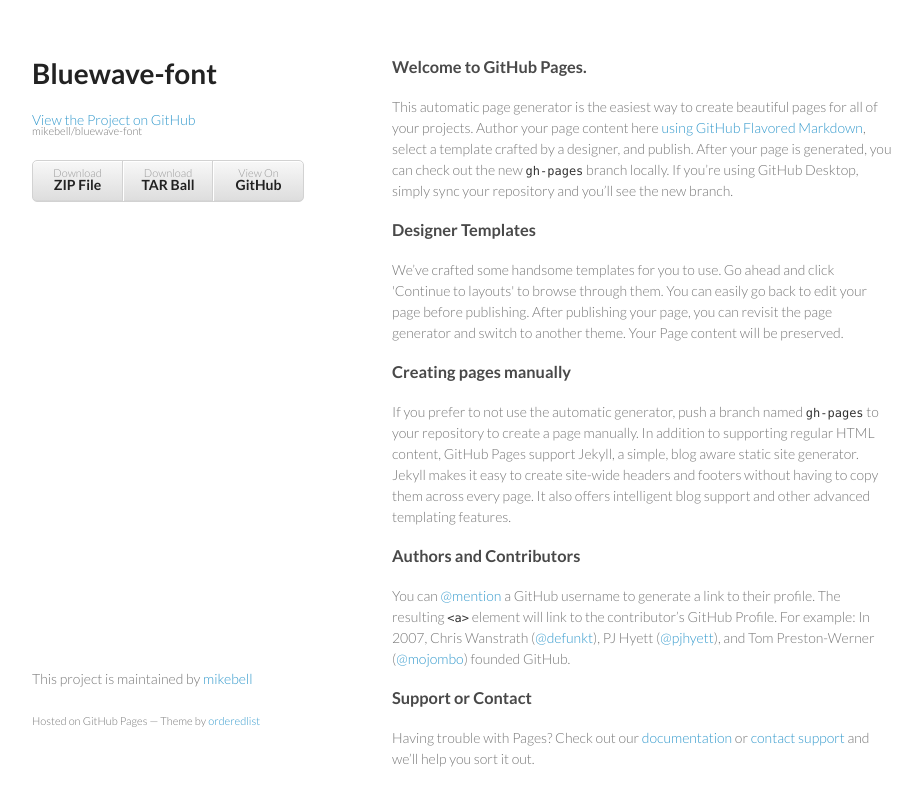
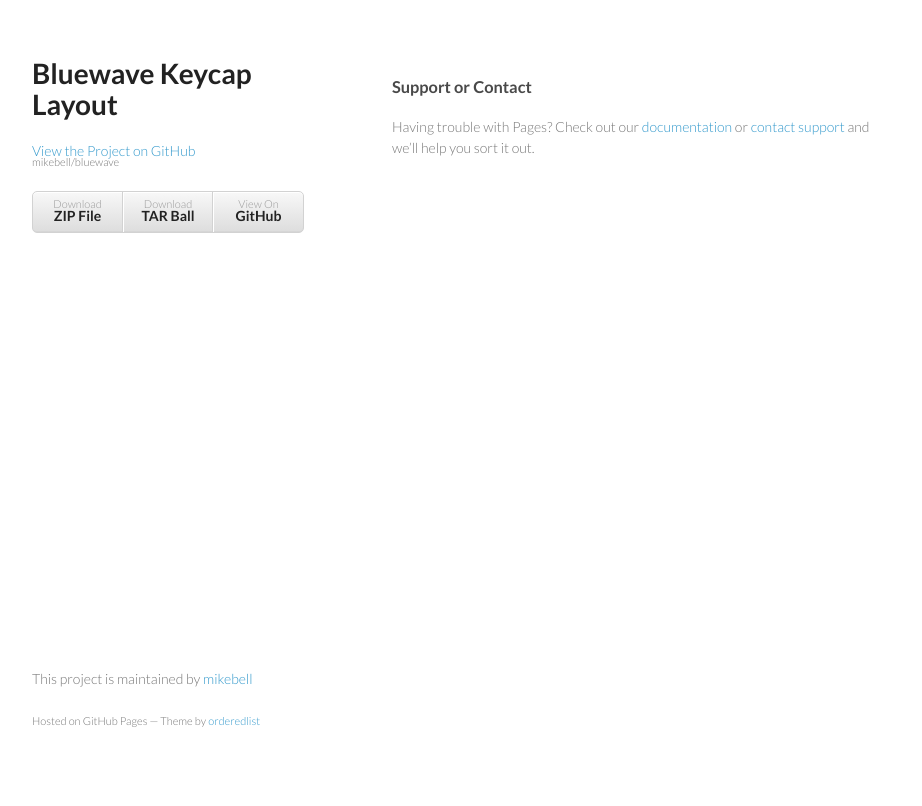
Before and after one commit to mikebell/bluewave, a plain HTML site: page index.html in a window 1280 px wide. Shown: the whole page, without its empty margins (178-1100 px from the left). Drawn offline with Linux system fonts and the light colour scheme.

Commit message:
Updated index

```diff
--- a/index.html
+++ b/index.html
@@ -15,10 +15,10 @@
   <body>
     <div class="wrapper">
       <header>
-        <h1>Bluewave-font</h1>
+        <h1>Bluewave Keycap Layout</h1>
         <p></p>
 
-        <p class="view"><a href="https://github.com/mikebell/bluewave-font">View the Project on GitHub <small>mikebell/bluewave-font</small></a></p>
+        <p class="view"><a href="https://github.com/mikebell/bluewave-font">View the Project on GitHub <small>mikebell/bluewave</small></a></p>
 
 
         <ul>
@@ -29,24 +29,6 @@
       </header>
       <section>
         <h3>
-<a id="welcome-to-github-pages" class="anchor" href="#welcome-to-github-pages" aria-hidden="true"><span class="octicon octicon-link"></span></a>Welcome to GitHub Pages.</h3>
-
-<p>This automatic page generator is the easiest way to create beautiful pages for all of your projects. Author your page content here <a href="https://guides.github.com/features/mastering-markdown/">using GitHub Flavored Markdown</a>, select a template crafted by a designer, and publish. After your page is generated, you can check out the new <code>gh-pages</code> branch locally. If you’re using GitHub Desktop, simply sync your repository and you’ll see the new branch.</p>
-
-<h3>
-<a id="designer-templates" class="anchor" href="#designer-templates" aria-hidden="true"><span class="octicon octicon-link"></span></a>Designer Templates</h3>
-
-<p>We’ve crafted some handsome templates for you to use. Go ahead and click 'Continue to layouts' to browse through them. You can easily go back to edit your page before publishing. After publishing your page, you can revisit the page generator and switch to another theme. Your Page content will be preserved.</p>
-
-<h3>
-<a id="creating-pages-manually" class="anchor" href="#creating-pages-manually" aria-hidden="true"><span class="octicon octicon-link"></span></a>Creating pages manually</h3>
-
-<p>If you prefer to not use the automatic generator, push a branch named <code>gh-pages</code> to your repository to create a page manually. In addition to supporting regular HTML content, GitHub Pages support Jekyll, a simple, blog aware static site generator. Jekyll makes it easy to create site-wide headers and footers without having to copy them across every page. It also offers intelligent blog support and other advanced templating features.</p>
-
-<h3>
-<a id="authors-and-contributors" class="anchor" href="#authors-and-contributors" aria-hidden="true"><span class="octicon octicon-link"></span></a>Authors and Contributors</h3>
-
-<p>You can <a href="https://github.com/blog/821" class="user-mention">@mention</a> a GitHub username to generate a link to their profile. The resulting <code>&lt;a&gt;</code> element will link to the contributor’s GitHub Profile. For example: In 2007, Chris Wanstrath (<a href="https://github.com/defunkt" class="user-mention">@defunkt</a>), PJ Hyett (<a href="https://github.com/pjhyett" class="user-mention">@pjhyett</a>), and Tom Preston-Werner (<a href="https://github.com/mojombo" class="user-mention">@mojombo</a>) founded GitHub.</p>
 
 <h3>
 <a id="support-or-contact" class="anchor" href="#support-or-contact" aria-hidden="true"><span class="octicon octicon-link"></span></a>Support or Contact</h3>
```
